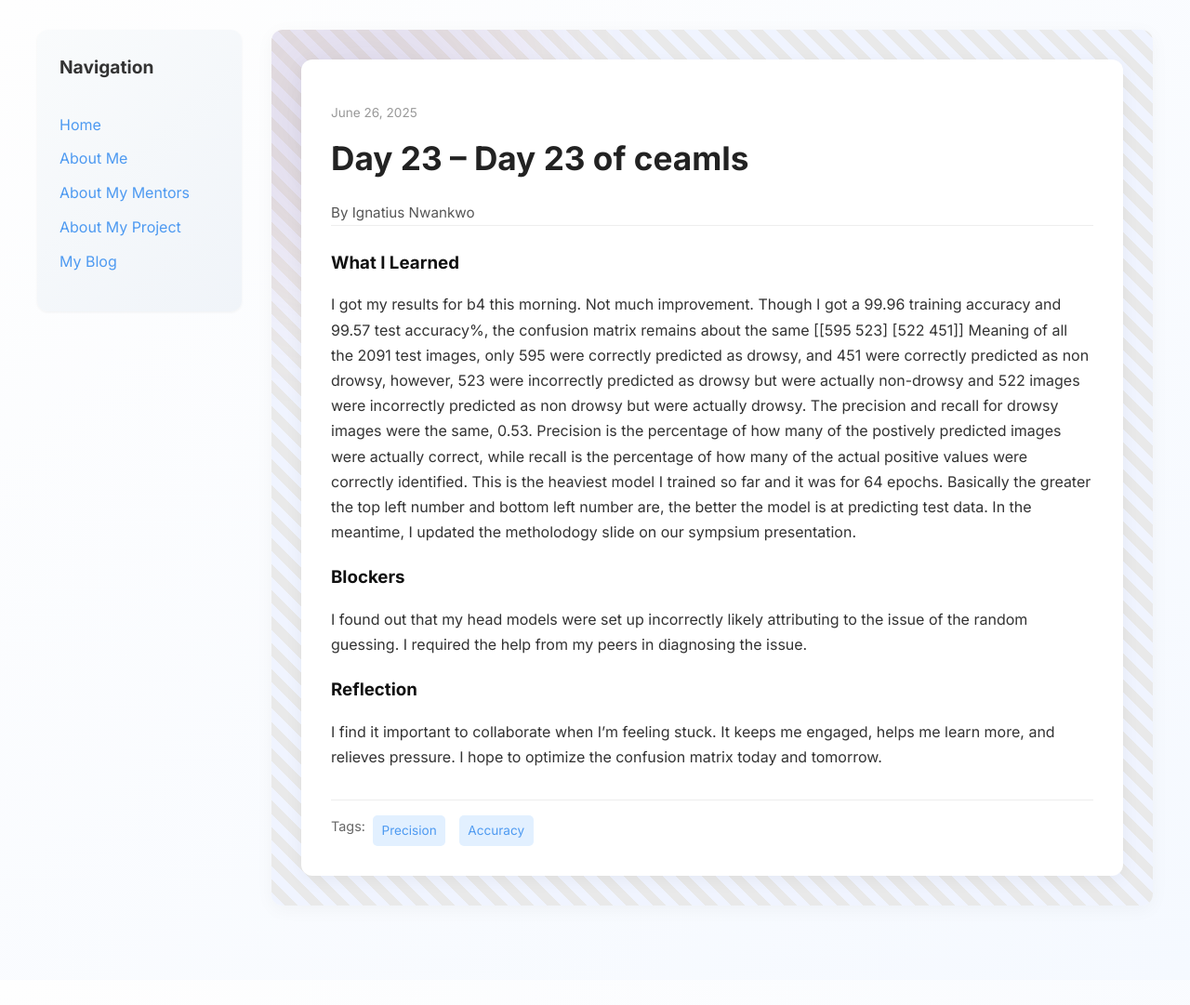
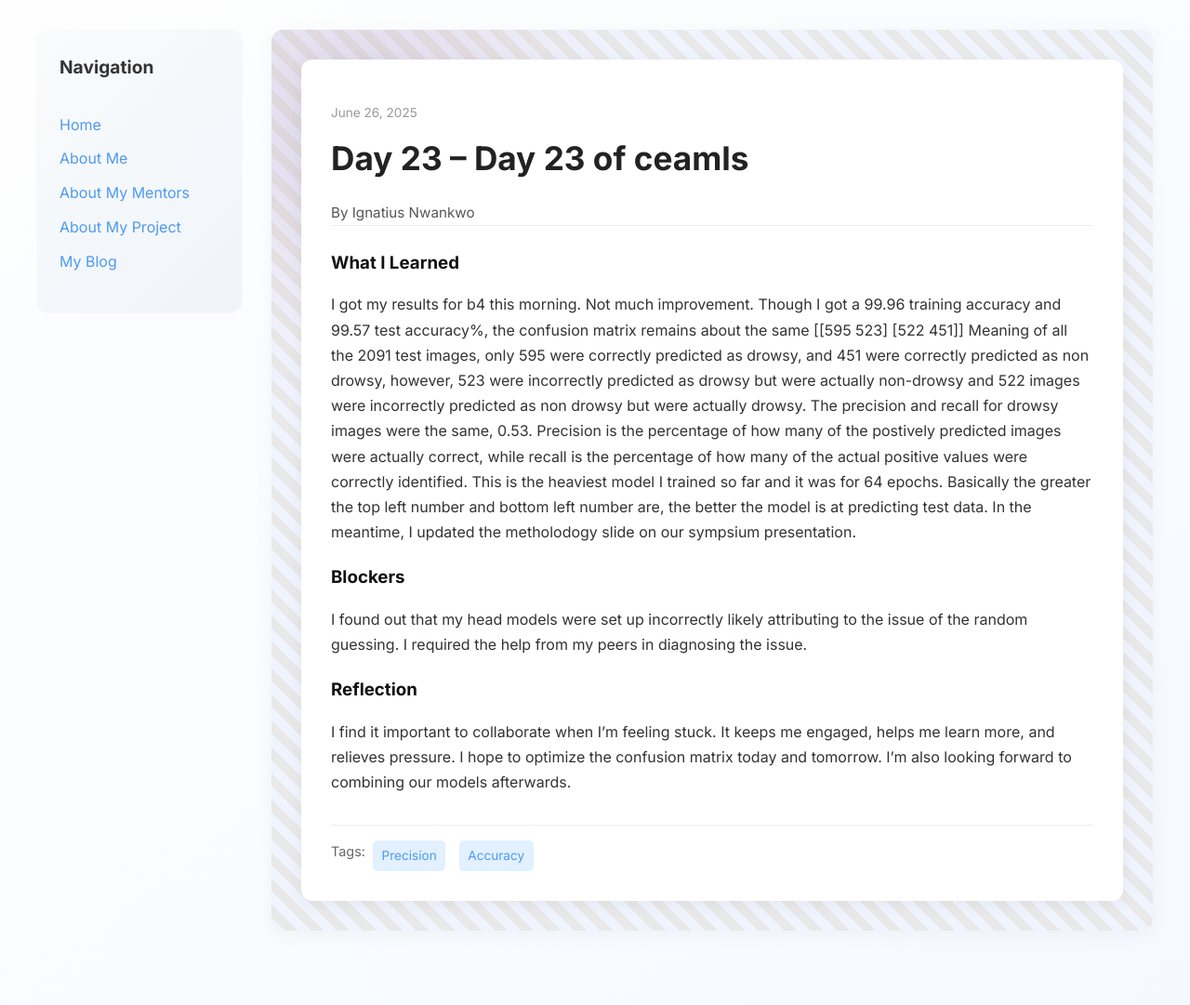
Before and after one commit to toxhi/toxhi.github.io, a Jekyll site: the page built from _posts/2025-06-26-day-23.md, in a window 1280 px wide. Shown: the whole page at 93% size. Built offline with Jekyll 4.4.1, drawn with Linux system fonts in a browser that asks for light colours; before the commit the page ends 1054 px from its top, so only the background shows below that.

Commit message:
Update 2025-06-26-day-23.md

```diff
--- a/_posts/2025-06-26-day-23.md
+++ b/_posts/2025-06-26-day-23.md
@@ -16,5 +16,5 @@
 
 
 reflection: |
- I find it important to collaborate when I’m feeling stuck. It keeps me engaged, helps me learn more, and relieves pressure. I hope to optimize the confusion matrix today and tomorrow.
+ I find it important to collaborate when I’m feeling stuck. It keeps me engaged, helps me learn more, and relieves pressure. I hope to optimize the confusion matrix today and tomorrow. I'm also looking forward to combining our models afterwards.
 ---
```
